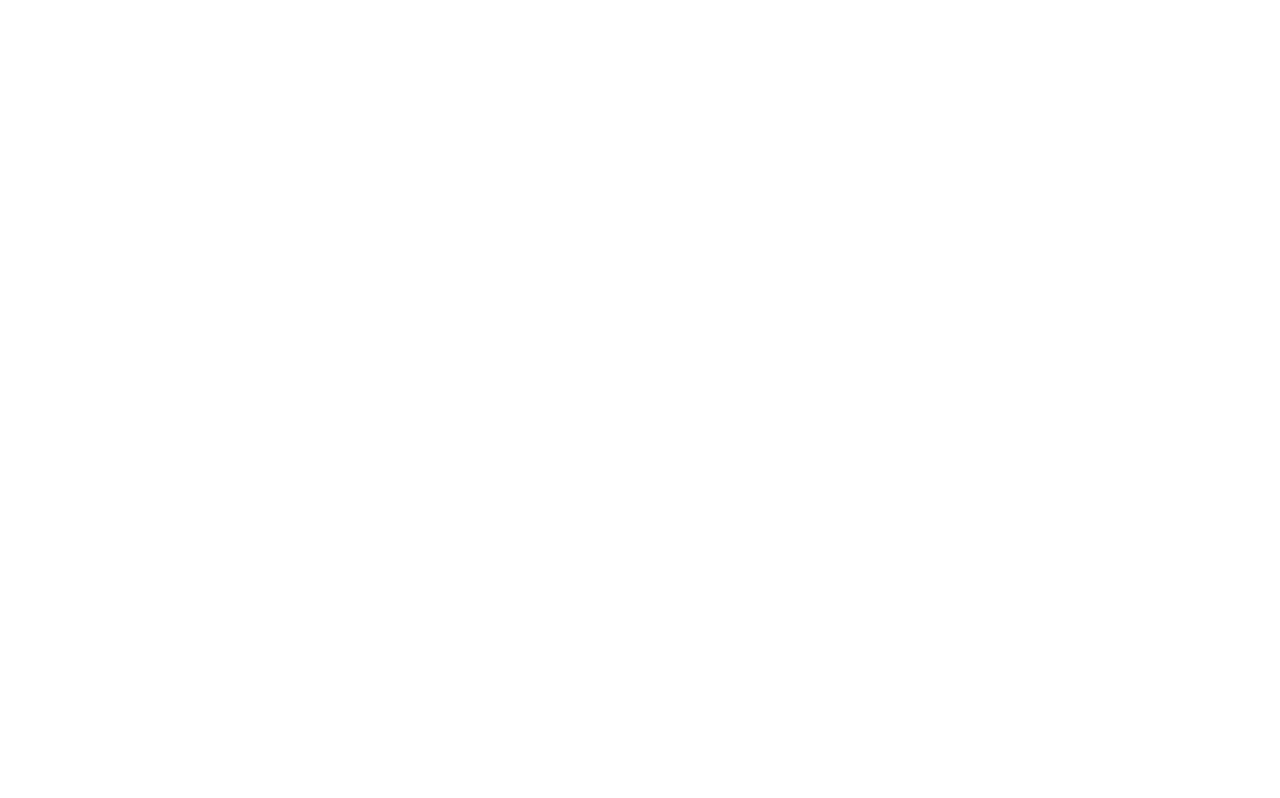
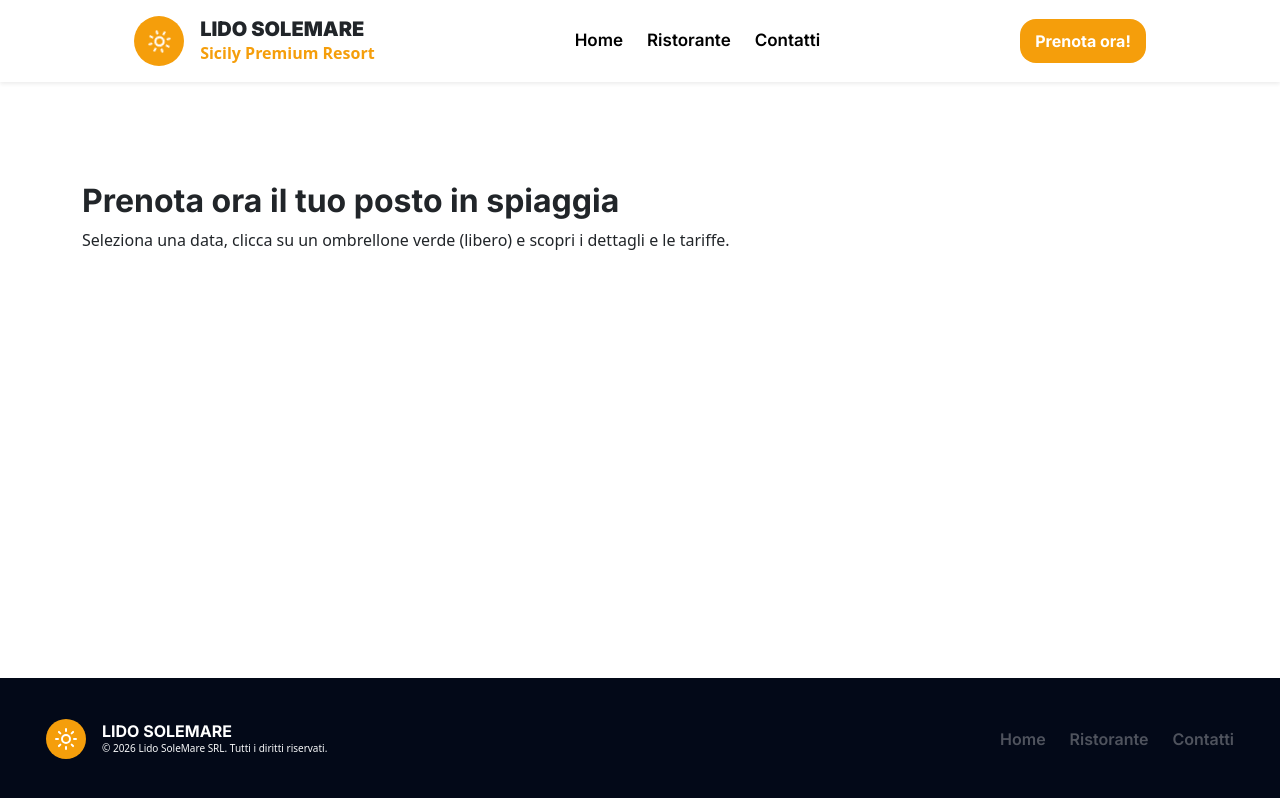
Before and after one commit to gabriele-ag/lidosolemare, a React (Vite) app: page /prenotaora in a window 1280 px wide. Before the commit this address had no page. Built offline with nearby package versions, Linux system fonts and the light colour scheme.

Commit message:
feat: init PrenotaOra page

```diff
--- a/src/App.tsx
+++ b/src/App.tsx
@@ -3,6 +3,7 @@
 import GuestLayout from "./layouts/GuestLayout"
 import Contatti from "./pages/Contatti"
 import Ristorante from "./pages/Ristorante"
+import PrenotaOra from "./pages/PrenotaOra"
 
 function App() {
 
@@ -13,6 +14,7 @@
           <Route element={<GuestLayout/>}>
             <Route path="/" element={<Home />} />
             <Route path="/ristorante" element={<Ristorante />} />
+            <Route path="/prenotaora" element={<PrenotaOra />} />
             <Route path="/contatti" element={<Contatti />} />
           </Route>
         </Routes>
--- a/src/components/AppHeader.tsx
+++ b/src/components/AppHeader.tsx
@@ -49,7 +49,7 @@
 
                 <NavLink
                     className={`fw-bold fs-6 rounded-4 text-decoration-none ${styles['custom-button']}`}
-                    to="/prenotaspiaggia">
+                    to="/prenotaora">
                     Prenota ora!
                 </NavLink>
 
--- a/src/index.css
+++ b/src/index.css
@@ -28,10 +28,9 @@
 }
 
 footer {
-    background-color: rgb(15, 23, 42);
+    background-color: rgb(3, 9, 24);
     position: absolute;
     bottom: 0;
     width: 100%;
-    padding-top: 25px;
-    padding-bottom: 25px;
+    padding: 25px 30px;
 }
--- /dev/null
+++ b/src/pages/CSS/prenota.module.css
@@ -0,0 +1,4 @@
+.sectionPaddingPrenota {
+    padding-top: 100px;
+    padding-bottom: 200px;
+}
--- /dev/null
+++ b/src/pages/PrenotaOra.tsx
@@ -0,0 +1,14 @@
+import styles from "./CSS/prenota.module.css"
+
+export default function PrenotaOra() {
+    return (
+        <section className={styles.sectionPaddingPrenota}>
+            <div className="container">
+                    <div>
+                        <h2 className="fw-bold">Prenota ora il tuo posto in spiaggia</h2>
+                        <p>Seleziona una data, clicca su un ombrellone verde (libero) e scopri i dettagli e le tariffe.</p>
+                    </div>
+            </div>
+        </section>
+    )
+}
--- a/src/pages/Ristorante.tsx
+++ b/src/pages/Ristorante.tsx
@@ -1,4 +1,4 @@
-import React, { useState } from 'react';
+import { useState } from 'react';
 import { Search } from 'lucide-react';
 import styles from "./CSS/ristorante.module.css";
 
```
